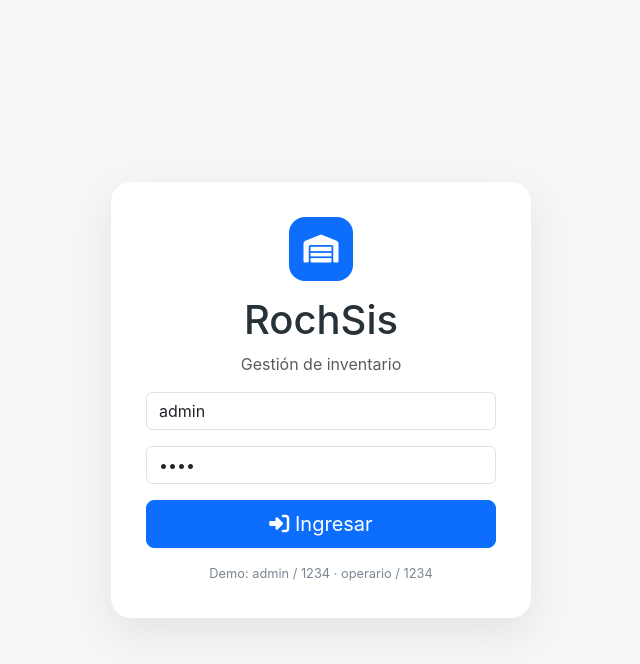
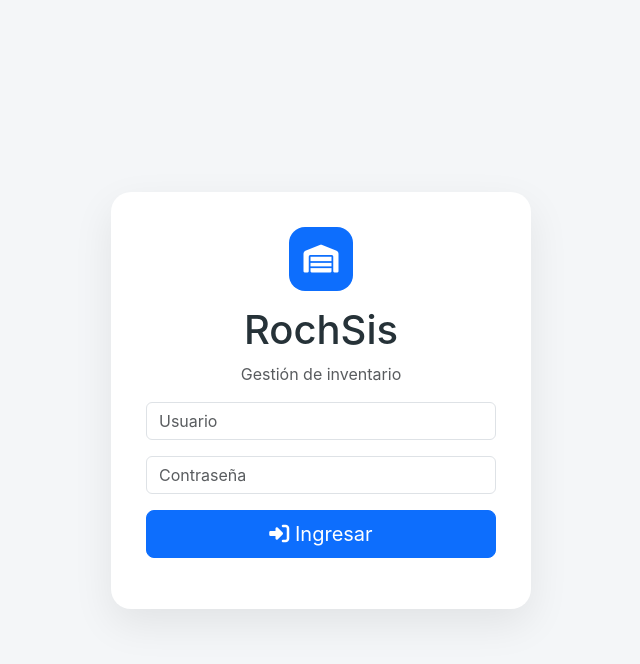
Before and after one commit to JuanK07100/RochSys, a Flask app: page / in a window 1280 px wide. Shown: the top 664 px of the page, without its empty margins (319-959 px from the left). Run offline with Flask 3, Linux system fonts and the light colour scheme; some libraries are stand-ins or nearby versions.

Commit message:
elimar el inicio de sesion automatico y la ayuda demo se comento

```diff
--- a/frontend/static/js/main.js
+++ b/frontend/static/js/main.js
@@ -85,14 +85,3 @@ window.cargarTodo = cargarTodo;
 document.querySelectorAll(".menu-item").forEach(btn => {
     btn.addEventListener("click", () => showSection(btn.dataset.section));
 });
-
-// Inicialización si ya hay token
-const token = getToken();
-const currentUser = getCurrentUser();
-if (token && currentUser) {
-    document.getElementById("loginView").classList.add("d-none");
-    document.getElementById("appView").classList.remove("d-none");
-    document.getElementById("userInfo").textContent = `${currentUser.username} · ${currentUser.rol}`;
-    aplicarPermisos();
-    cargarTodo();
-}
--- a/templates/index.html
+++ b/templates/index.html
@@ -17,13 +17,13 @@
         <h1>RochSis</h1>
         <p class="text-muted">Gestión de inventario</p>
 
-        <input id="username" class="form-control mb-3" placeholder="Usuario" value="admin">
-        <input id="password" type="password" class="form-control mb-3" placeholder="Contraseña" value="1234">
+        <input id="username" class="form-control mb-3" placeholder="Usuario" value="">
+        <input id="password" type="password" class="form-control mb-3" placeholder="Contraseña" value="">
         <button id="loginBtn" class="btn btn-primary w-100 btn-lg">
             <i class="fa-solid fa-right-to-bracket"></i> Ingresar
         </button>
         <div id="loginError" class="text-danger small mt-3"></div>
-        <div class="demo-help">Demo: admin / 1234 · operario / 1234</div>
+        <!--<div class="demo-help">Demo: admin / 1234 · operario / 1234</div>-->
     </div>
 </div>
 
```
